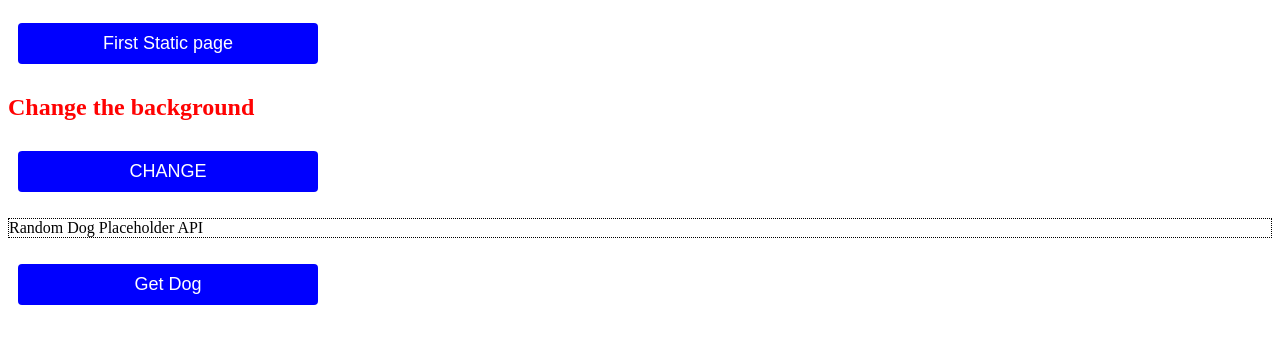
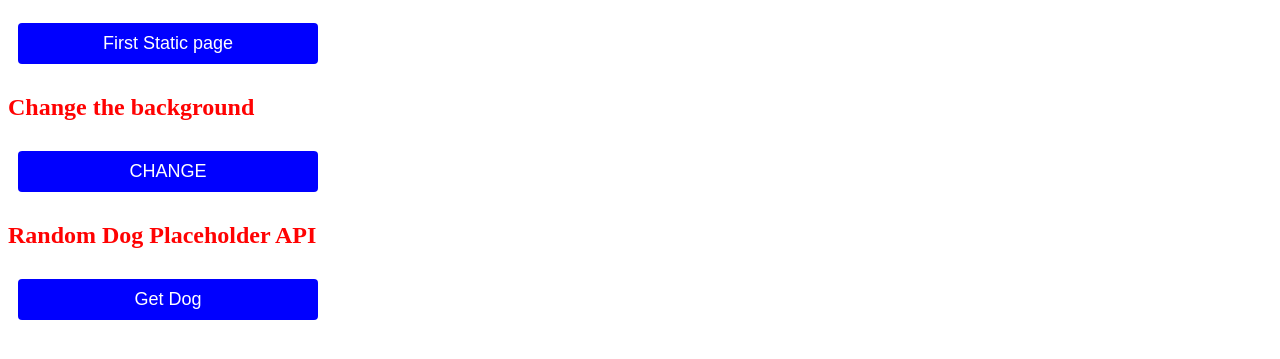
Before and after one commit to mordjanee/Assignment2Web, a website: page index.html in a window 1280 px wide. Shown: the part 103-462 px from the top of the page. Drawn offline with Linux system fonts and the light colour scheme.

Commit message:
Update index.html

```diff
--- a/index.html
+++ b/index.html
@@ -31,7 +31,7 @@
           </div>
           <div class="results">
             <div id="dog_result" class="result">
-                <p>Random Dog Placeholder  API</p>
+                <h2>Random Dog Placeholder  API</h2>
             </div>
           </div>
         <div class="buttons">
```
